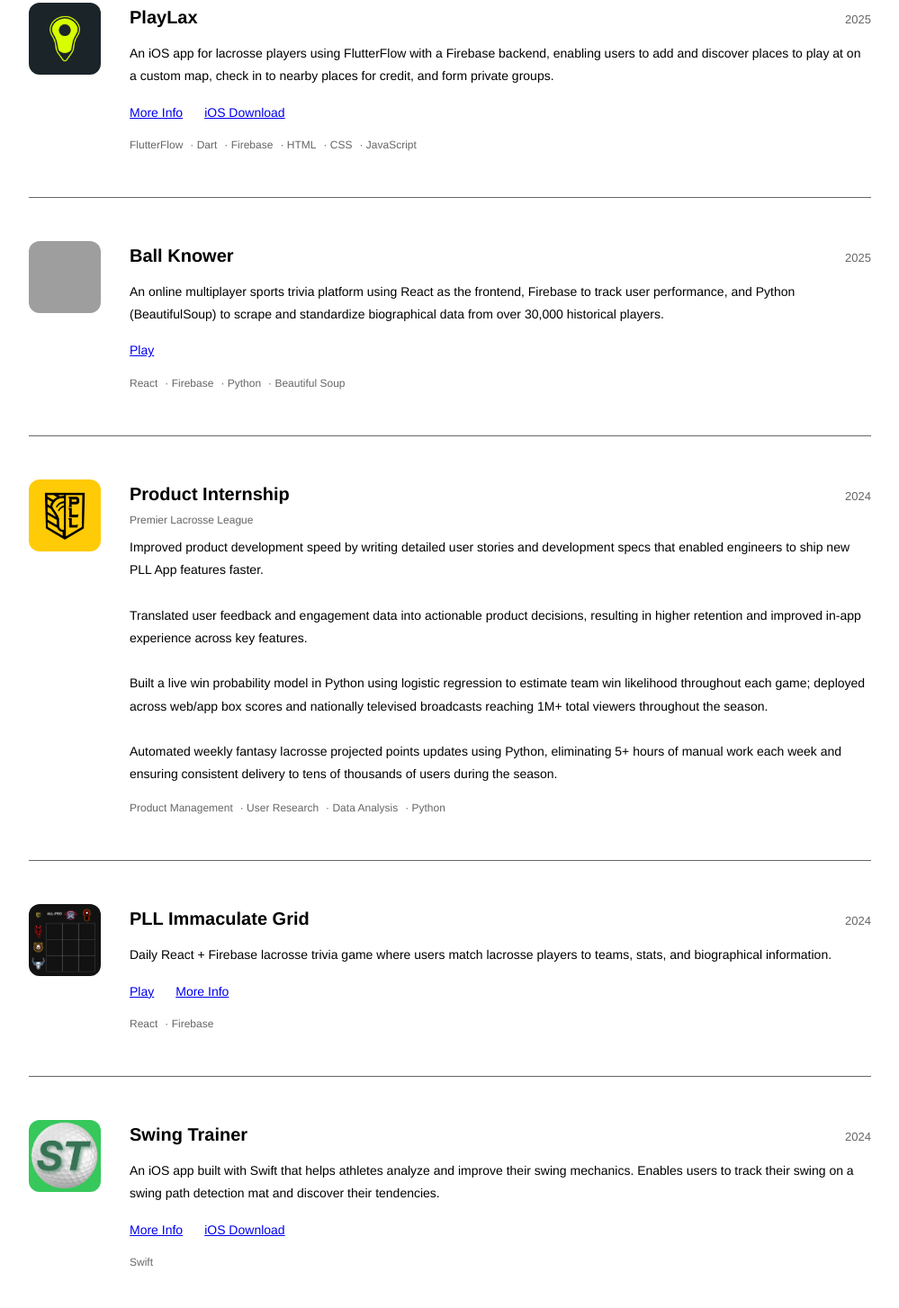
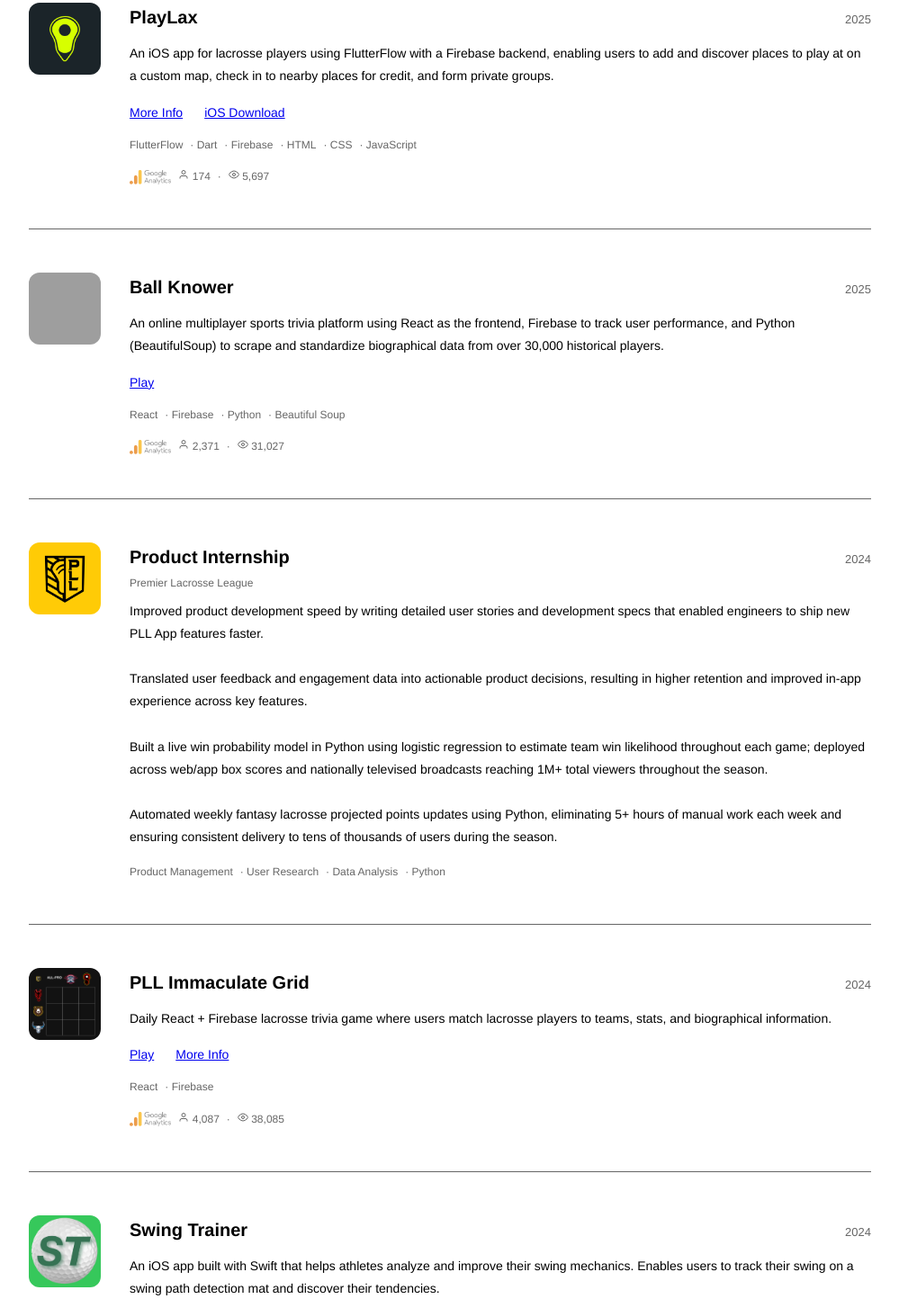
Before and after one commit to patmc225/patmc225.github.io, a plain HTML site: page index.html in a window 1280 px wide. Shown: the part 433-1887 px from the top of the page at 90% size, without its empty margins (140-1139 px from the left). Drawn offline with Linux system fonts and the light colour scheme; grey boxes are pictures that could not be loaded.

Commit message:
added stats

```diff
--- a/index.html
+++ b/index.html
@@ -91,6 +91,25 @@
                             <span>CSS</span>·
                             <span>JavaScript</span>
                         </div>
+                        <!-- PlayLax Analytics -->
+                        <div class="project-analytics">
+                            <img src="images/Logo_Google_Analytics.svg.png" alt="Google Analytics" class="ga-logo">
+                            <span class="analytics-stat">
+                                <svg width="12" height="12" viewBox="0 0 24 24" fill="none" stroke="currentColor" stroke-width="2">
+                                    <path d="M20 21v-2a4 4 0 0 0-4-4H8a4 4 0 0 0-4 4v2"></path>
+                                    <circle cx="12" cy="7" r="4"></circle>
+                                </svg>
+                                174
+                            </span>
+                            <span class="analytics-separator">·</span>
+                            <span class="analytics-stat">
+                                <svg width="12" height="12" viewBox="0 0 24 24" fill="none" stroke="currentColor" stroke-width="2">
+                                    <path d="M1 12s4-8 11-8 11 8 11 8-4 8-11 8-11-8-11-8z"></path>
+                                    <circle cx="12" cy="12" r="3"></circle>
+                                </svg>
+                                5,697
+                            </span>
+                        </div>
                     </div>
                 </div>
 
@@ -115,6 +134,25 @@
                             <span>Firebase</span>·
                             <span>Python</span>·
                             <span>Beautiful Soup</span>
+                        </div>
+                        <!-- Ball Knower Analytics -->
+                        <div class="project-analytics">
+                            <img src="images/Logo_Google_Analytics.svg.png" alt="Google Analytics" class="ga-logo">
+                            <span class="analytics-stat">
+                                <svg width="12" height="12" viewBox="0 0 24 24" fill="none" stroke="currentColor" stroke-width="2">
+                                    <path d="M20 21v-2a4 4 0 0 0-4-4H8a4 4 0 0 0-4 4v2"></path>
+                                    <circle cx="12" cy="7" r="4"></circle>
+                                </svg>
+                                2,371
+                            </span>
+                            <span class="analytics-separator">·</span>
+                            <span class="analytics-stat">
+                                <svg width="12" height="12" viewBox="0 0 24 24" fill="none" stroke="currentColor" stroke-width="2">
+                                    <path d="M1 12s4-8 11-8 11 8 11 8-4 8-11 8-11-8-11-8z"></path>
+                                    <circle cx="12" cy="12" r="3"></circle>
+                                </svg>
+                                31,027
+                            </span>
                         </div>
                     </div>
                 </div>
@@ -165,6 +203,25 @@
                         <div class="project-tech">
                             <span>React</span>·
                             <span>Firebase</span>
+                        </div>
+                        <!-- Grid Analytics -->
+                        <div class="project-analytics">
+                            <img src="images/Logo_Google_Analytics.svg.png" alt="Google Analytics" class="ga-logo">
+                            <span class="analytics-stat">
+                                <svg width="12" height="12" viewBox="0 0 24 24" fill="none" stroke="currentColor" stroke-width="2">
+                                    <path d="M20 21v-2a4 4 0 0 0-4-4H8a4 4 0 0 0-4 4v2"></path>
+                                    <circle cx="12" cy="7" r="4"></circle>
+                                </svg>
+                                4,087
+                            </span>
+                            <span class="analytics-separator">·</span>
+                            <span class="analytics-stat">
+                                <svg width="12" height="12" viewBox="0 0 24 24" fill="none" stroke="currentColor" stroke-width="2">
+                                    <path d="M1 12s4-8 11-8 11 8 11 8-4 8-11 8-11-8-11-8z"></path>
+                                    <circle cx="12" cy="12" r="3"></circle>
+                                </svg>
+                                38,085
+                            </span>
                         </div>
                     </div>
                 </div>
--- a/style.css
+++ b/style.css
@@ -356,6 +356,30 @@ main {
     margin-top: -0.5rem;
 }
 
+/* Google Analytics Stats */
+.project-analytics {
+    display: flex;
+    align-items: center;
+    gap: 0.5rem;
+    margin-top: 1rem;
+}
+
+.ga-logo {
+    height: 16px;
+    width: auto;
+    opacity: 0.7;
+}
+
+.analytics-stat {
+    font-size: 12px;
+    color: var(--text-secondary);
+}
+
+.analytics-separator {
+    font-size: 12px;
+    color: var(--text-secondary);
+}
+
 
 /* Footer */
 footer {
```
Also changed, not shown: images/Logo_Google_Analytics.svg.png (added), 1 other file.
